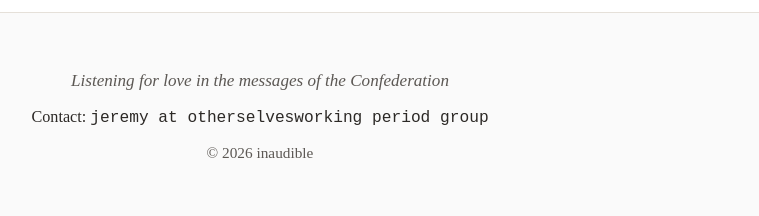
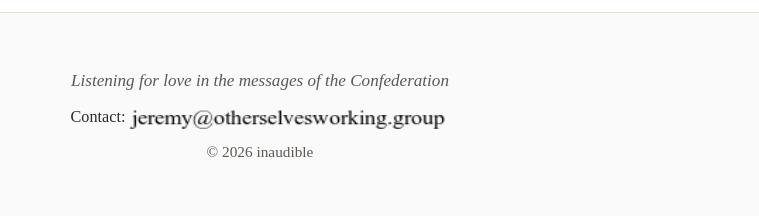
Before and after one commit to oswg/inaudible.show, a Jekyll site: the page built from _posts/2021-08-24-meta-1.markdown, in a window 1280 px wide. Shown: the part 3136-3352 px from the top of the page, without its empty margins (380-1139 px from the left). Built offline with Jekyll 4.4.1, drawn with Linux system fonts in a browser that asks for light colours.

Commit message:
obfuscate email

```diff
--- a/_includes/footer.html
+++ b/_includes/footer.html
@@ -2,7 +2,7 @@
   <div class="footer-content">
     <p class="footer-tagline">{{ site.tagline | default: site.description }}</p>
     {% if site.email %}
-    <p class="footer-contact">Contact: <code>jeremy at otherselvesworking period group</code></p>
+    <p class="footer-contact">Contact: <a class="footer-email-link" href="#" aria-label="Contact"><img class="footer-email" src="{{ '/assets/email.png' | relative_url }}" width="320" height="24" alt="" decoding="async"></a></p>
     {% endif %}
     <p class="footer-copy">&copy; {{ 'now' | date: '%Y' }} {{ site.title }}</p>
   </div>
--- a/_layouts/default.html
+++ b/_layouts/default.html
@@ -23,5 +23,6 @@
   </div>
   {% include footer.html %}
   <script src="{{ '/assets/sidebar-toggle.js' | relative_url }}"></script>
+  {% if site.email %}<script src="{{ '/assets/footer-contact.js' | relative_url }}"></script>{% endif %}
 </body>
 </html>
--- /dev/null
+++ b/assets/footer-contact.js
@@ -0,0 +1,10 @@
+document.querySelectorAll('.footer-email-link').forEach(function (a) {
+  a.addEventListener('click', function (e) {
+    e.preventDefault();
+    try {
+      var u = atob("amVyZW15");
+      var d = atob("b3RoZXJzZWx2ZXN3b3JraW5nLmdyb3Vw");
+      if (u && d) location.href = 'mailto:' + u + '@' + d;
+    } catch (_) {}
+  });
+});
--- a/assets/main.scss
+++ b/assets/main.scss
@@ -622,7 +622,16 @@ a {
 .footer-contact {
   font-size: 0.9rem;
   margin: 0 0 0.5em;
+}
 
+.footer-email-link {
+  text-decoration: none;
+}
+
+.footer-email {
+  display: inline-block;
+  height: 1.4em;
+  vertical-align: middle;
 }
 
 .footer-copy {
```
Also changed, not shown: assets/email.png (added).
